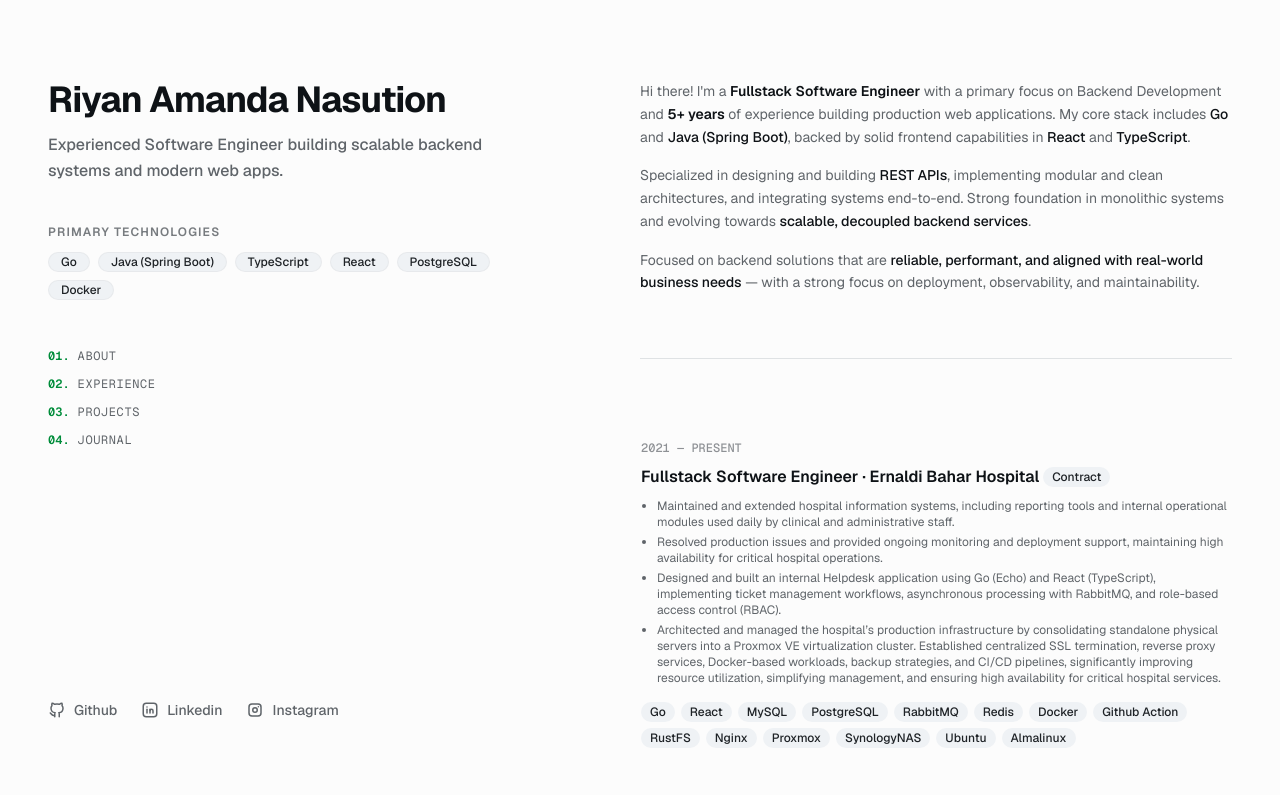
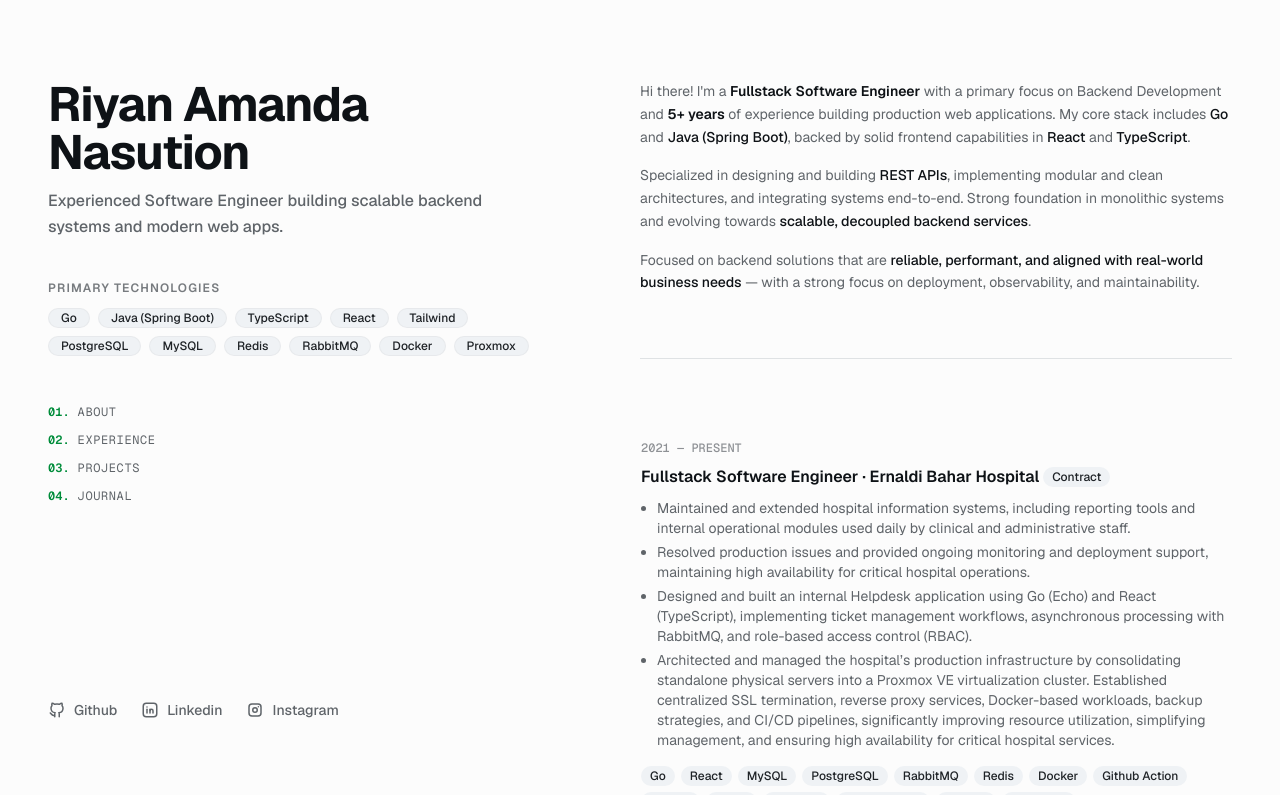
Before and after one commit to riyanamanda/riyanamanda, a Next.js app: page / in a window 1280 px wide. Shown: the top 795 px of the page. Built offline with nearby package versions, Linux system fonts and the light colour scheme.

Commit message:
feat: add more tech core

```diff
--- a/app/_components/experience.tsx
+++ b/app/_components/experience.tsx
@@ -3,7 +3,7 @@ import { experiences } from '@/data/experience';
 
 export default function Experience() {
     return (
-        <section id='experience' className='space-y-8 scroll-mt-20'>
+        <section id='experience' className='scroll-mt-20'>
             <h2 className='text-xs font-semibold uppercase tracking-widest text-muted-foreground/80 md:hidden'>
                 Experience
             </h2>
@@ -24,7 +24,7 @@ export default function Experience() {
                             <Badge variant='secondary'>{exp.status}</Badge>
                         </h3>
 
-                        <ul className='list-disc text-xs ml-4 space-y-1'>
+                        <ul className='list-disc text-sm ml-4 space-y-1'>
                             {exp.tasks.map((task) => (
                                 <li key={task}>{task}</li>
                             ))}
--- a/app/_components/project.tsx
+++ b/app/_components/project.tsx
@@ -34,7 +34,7 @@ export default function Project() {
                                     className='opacity-100 sm:opacity-0 group-hover:opacity-100 transition-opacity shrink-0 text-primary'
                                 />
                             </h3>
-                            <p className='text-xs leading-relaxed text-muted-foreground'>
+                            <p className='text-sm leading-relaxed text-muted-foreground'>
                                 {pro.description}
                             </p>
                             <div className='flex flex-wrap gap-1.5 pt-1'>
--- a/app/page.tsx
+++ b/app/page.tsx
@@ -1,6 +1,5 @@
 import Header from '@/components/layout/header';
 import { Separator } from '@/components/ui/separator';
-import { portfolio } from '@/data/portfolio';
 import About from './_components/about';
 import Experience from './_components/experience';
 import Project from './_components/project';
@@ -10,7 +9,7 @@ export default function Home() {
         <main className='bg-background text-foreground min-h-screen selection:bg-primary/20 selection:text-primary'>
             <div className='max-w-7xl mx-auto w-full py-10 sm:py-16 md:py-20 px-6 sm:px-8 md:px-12'>
                 <div className='flex flex-col md:flex-row justify-between gap-12 lg:gap-16 items-start'>
-                    <Header portfolio={portfolio} />
+                    <Header />
 
                     <div className='w-full md:w-6/12 space-y-16 text-muted-foreground leading-relaxed pt-6 md:pt-0'>
                         <About />
--- a/components/layout/header.tsx
+++ b/components/layout/header.tsx
@@ -1,15 +1,17 @@
 import { Sheet, SheetContent, SheetTrigger } from '@/components/ui/sheet';
-import { Portfolio } from '@/types';
+import { portfolio } from '@/data/portfolio';
 import { IconMenu2 } from '@tabler/icons-react';
 import { Badge } from '../ui/badge';
 
-export default function Header({ portfolio }: { portfolio: Portfolio }) {
+export default function Header() {
     return (
         <header className='w-full md:w-5/12 md:sticky md:top-20 md:h-[calc(100vh-10rem)] flex flex-col justify-between'>
             <div className='space-y-8 md:space-y-10'>
                 <div className='flex items-start justify-between gap-4'>
                     <div>
-                        <h1 className='text-4xl font-bold tracking-tight'>{portfolio.name}</h1>
+                        <h1 className='text-4xl sm:text-5xl font-bold tracking-tight'>
+                            {portfolio.name}
+                        </h1>
                         <p className='font-medium text-sm sm:text-base text-muted-foreground mt-3 leading-relaxed'>
                             {portfolio.bio}
                         </p>
@@ -65,10 +67,10 @@ export default function Header({ portfolio }: { portfolio: Portfolio }) {
                     <div className='flex flex-wrap gap-2'>
                         {portfolio.stacks.map((stack) => (
                             <Badge
-                                key={stack.id}
+                                key={stack}
                                 variant='secondary'
                                 className='px-3 py-1 text-xs font-medium bg-secondary text-secondary-foreground hover:bg-accent border border-border/50 transition-colors'>
-                                {stack.name}
+                                {stack}
                             </Badge>
                         ))}
                     </div>
--- a/data/portfolio.tsx
+++ b/data/portfolio.tsx
@@ -5,12 +5,17 @@ export const portfolio = {
     role: 'Backend-focused Fullstack Software Engineer',
     bio: 'Experienced Software Engineer building scalable backend systems and modern web apps.',
     stacks: [
-        { id: '1', name: 'Go', category: 'Backend' },
-        { id: '2', name: 'Java (Spring Boot)', category: 'Backend' },
-        { id: '3', name: 'TypeScript', category: 'Language' },
-        { id: '4', name: 'React', category: 'Frontend' },
-        { id: '5', name: 'PostgreSQL', category: 'Database' },
-        { id: '6', name: 'Docker', category: 'DevOps' },
+        'Go',
+        'Java (Spring Boot)',
+        'TypeScript',
+        'React',
+        'Tailwind',
+        'PostgreSQL',
+        'MySQL',
+        'Redis',
+        'RabbitMQ',
+        'Docker',
+        'Proxmox',
     ],
     socials: [
         {
--- a/types/index.tsx
+++ /dev/null
@@ -1,13 +0,0 @@
-import { ComponentType } from 'react';
-
-export type Portfolio = {
-    name: string;
-    bio: string;
-    stacks: { id: string | number; name: string }[];
-    socials: {
-        id: string | number;
-        url: string;
-        name: string;
-        icon: ComponentType<{ size?: number }>;
-    }[];
-};
```
